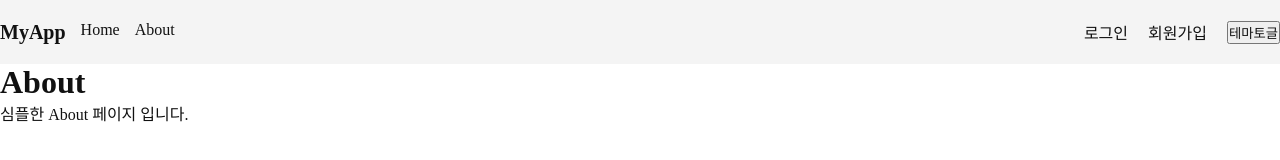
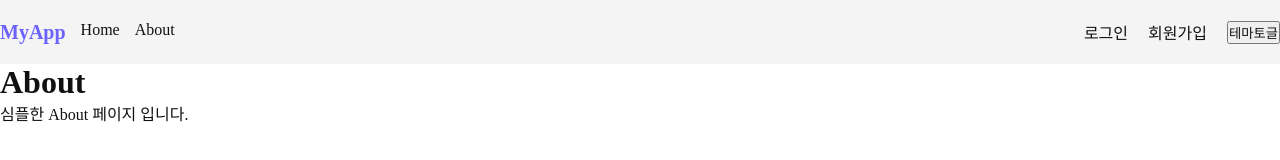
Before and after one commit to beruse2005-cloud/react-10-layout, a React (Vite) app: page /about in a window 1280 px wide. Shown: the top 160 px of the page. Built offline with nearby package versions, Linux system fonts and the light colour scheme.

Commit message:
팔레트를 이용한 색상 표현 적용

```diff
--- a/src/components/Header.tsx
+++ b/src/components/Header.tsx
@@ -6,7 +6,7 @@ const Head = styled.header`
     justify-content: space-between;
     align-items: center;
     height: 64px;
-    background-color: #f4f4f4;
+    background-color: ${props => props.theme.color.muted};
 `;
 
 const Nav = styled.nav`
@@ -17,6 +17,7 @@ const Nav = styled.nav`
 const Logo = styled.div`
     font-size: 20px;
     font-weight: 700;
+    color: ${props => props.theme.color.primary};
 `;
 
 const NavRight = styled.div`
--- a/src/layouts/MainLayout.tsx
+++ b/src/layouts/MainLayout.tsx
@@ -7,6 +7,8 @@ const Wrap = styled.div`
     min-height: 100dvh;
     display: flex;
     flex-direction: column;
+    background-color: ${props => props.theme.color.background};
+    color: ${props => props.theme.color.text};
 `;
 
 function MainLayout({ toggleTheme }: { toggleTheme: () => void }) {
```
